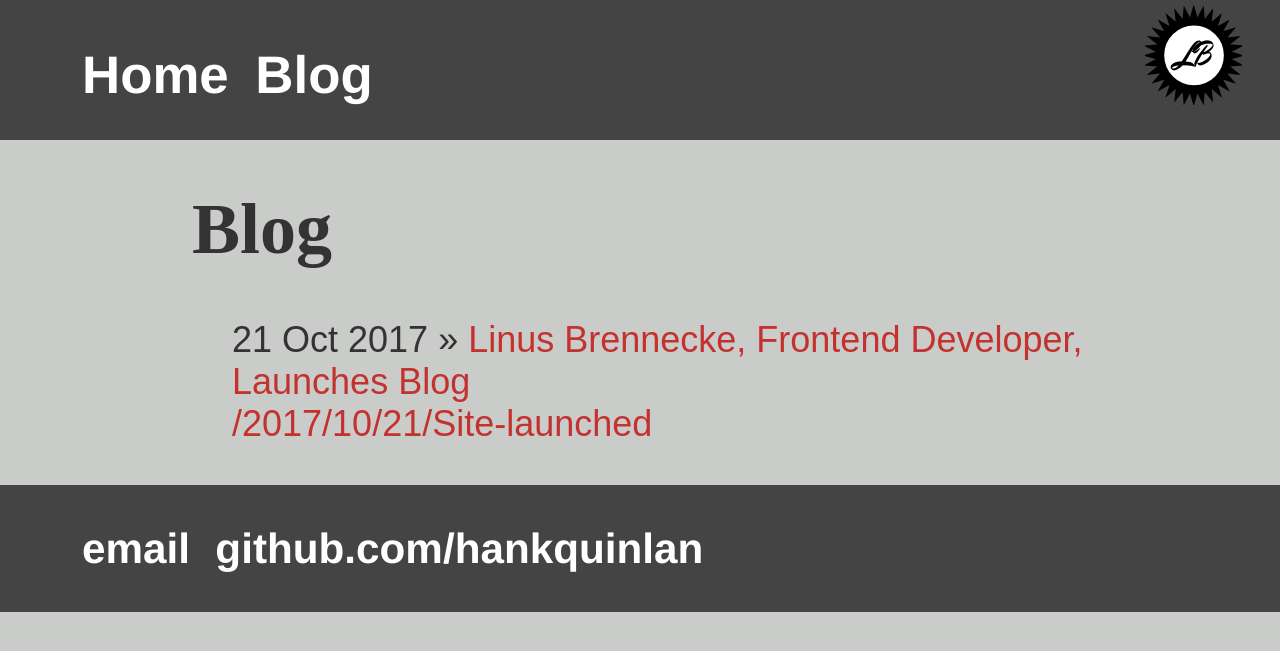
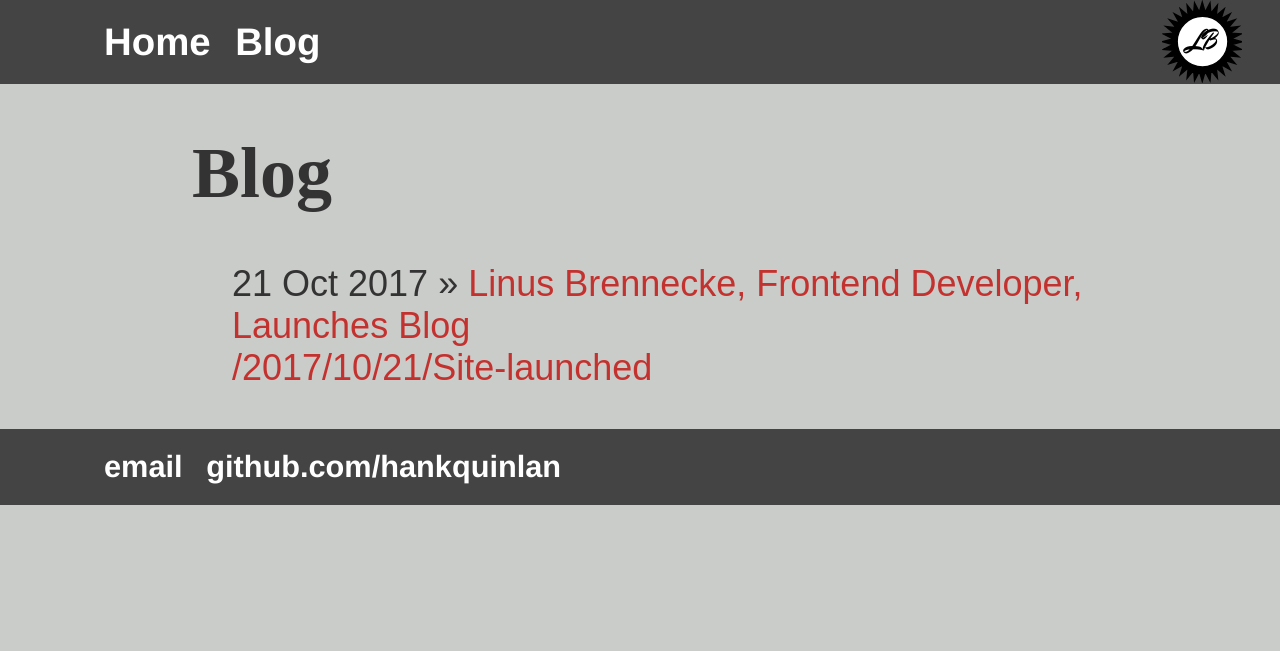
Before and after one commit to nusli/blog, a Jekyll site: the page built from index.html, in a window 1280 px wide. Shown: the top 651 px of the page. Built offline with Jekyll 4.4.1, drawn with Linux system fonts in a browser that asks for light colours.

Commit message:
aligned svg logo

```diff
--- a/_layouts/default.html
+++ b/_layouts/default.html
@@ -13,6 +13,7 @@
 
 			<nav>
                 <!-- Logo -->
+                <div class="svg">
                 <svg xmlns="http://www.w3.org/2000/svg" xmlns:svg="http://www.w3.org/2000/svg" id="logo" viewbox="0 0 300 310">
                     <g id="sun">
                     <path fill="#000000" stroke="#000000" stroke-width="5" d="m2.00978,156.40256l37.7874,-10.95435l-34.92336,-18.11366l39.19994,-3.37122l-30.72256,-24.58031l39.1053,4.34029l-25.33446,-30.10262l37.50488,11.88692l-18.97604,-34.46422l34.46616,18.97322l-11.88507,-37.50397l30.09796,25.33393l-4.33966,-39.10368l24.57932,30.71989l3.37251,-39.19907l18.11694,34.92754l10.95198,-37.79086l10.95232,37.79086l18.11441,-34.92754l3.37286,39.19907l24.57843,-30.71989l-4.33929,39.10368l30.10127,-25.33393l-11.88809,37.50397l34.4675,-18.97322l-18.97585,34.46422l37.50584,-11.88692l-25.33589,30.10262l39.10649,-4.34029l-30.72253,24.58031l39.1994,3.37122l-34.92349,18.11366l37.78586,10.95435l-37.78586,10.95432l34.92349,18.11453l-39.1994,3.36954l30.72253,24.58174l-39.10649,-4.33998l25.33589,30.09988l-37.50584,-11.88602l18.97585,34.46545l-34.4675,-18.97433l11.88809,37.50433l-30.10127,-25.33398l4.33929,39.10254l-24.57843,-30.71909l-3.37286,39.20044l-18.11441,-34.92676l-10.95232,37.789l-10.95198,-37.789l-18.11694,34.92676l-3.37251,-39.20044l-24.57932,30.71909l4.33966,-39.10254l-30.09796,25.33398l11.88507,-37.50433l-34.46616,18.97433l18.97604,-34.46545l-37.50488,11.88602l25.33446,-30.09988l-39.1053,4.33998l30.72256,-24.58174l-39.19994,-3.36954l34.92336,-18.11453l-37.7874,-10.95432z"/>
@@ -20,6 +21,7 @@
                     </g>
                     <text xml:space="preserve" text-anchor="middle" font-size="26" y="107.60795" x="115" stroke-linecap="null" stroke-linejoin="null" stroke-dasharray="null" stroke-width="0" stroke="#0000ff" fill="#000000" transform="matrix(3.31504, 0, 0, 4.35337, -228.414, -282.933)">LB</text>
                 </svg>
+                </div>
 	    		<ul>
 	        		<li><a href="/">Home</a></li>
 	        		<li><a href="{{site.url}}">Blog</a></li>
--- a/css/default.css
+++ b/css/default.css
@@ -4,11 +4,11 @@
     background-color: #CACCC9;
     color: #333333;
     font-family: 'Libre Franklin', sans-serif;
-    font-size: 1.5em;
 }
 .container {
     width: 70%;
     margin: auto;
+    font-size: 1.5em;
 }
 a {
     text-decoration: none;
@@ -31,31 +31,33 @@
 /* nav + footer */
 nav, footer {
     background-color: #444;
-    padding: 20px;;
     max-height: 100px;
 }
 nav ul, footer ul {
     font-family:'Helvetica', 'Arial', 'Sans-Serif';
-    padding: 0px;
     list-style: none;
     font-weight: bold;
     color: white;
-    margin-left: 5%;
+    margin: 0 0 0 5%;
 }
 nav ul li, footer ul li {
-    display: inline;
+    display: inline-block;
     margin-right: 20px;
-    font-size: 2.2em;
+    font-size: 2.4em;
+    padding: 20px 0;
+}
+nav ul li:hover, footer ul li:hover {
+    background-color: black;
 }
 nav a,footer a {
     color: white;
     position: relative;
 }
-nav svg {
+.svg {
     position: absolute;
     right: 3%;
-    top: 5px;
     font-family: "Mr Dafoe", cursive;
+    width: 80px;
     max-height: 100px;
     max-width: 100px;
 }
```
